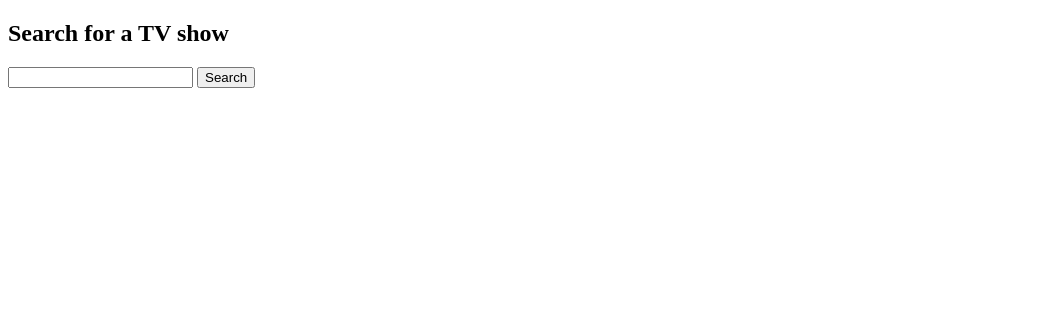
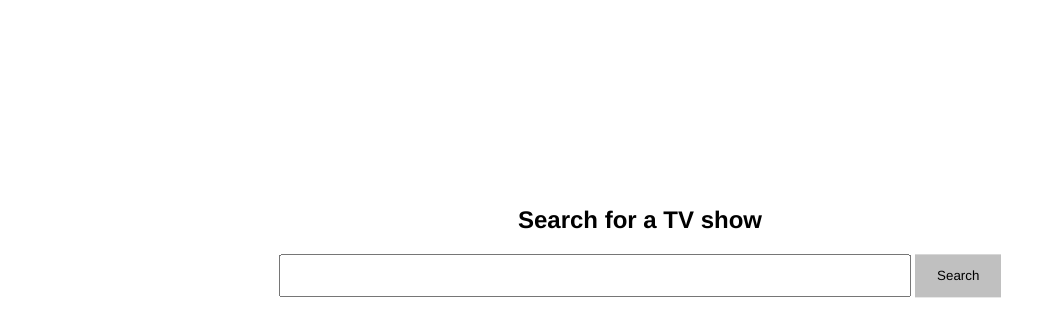
Before and after one commit to mtilbury/imdb-graph, a plain HTML site: page index.html in a window 1280 px wide. Shown: the whole page, without its empty margins (0-1056 px from the left). Drawn offline with nearby package versions, Linux system fonts and the light colour scheme.

Commit message:
Improved style of search page

```diff
--- a/index.html
+++ b/index.html
@@ -10,10 +10,14 @@
     </head>
 
     <body>
-        <h2>Search for a TV show</h2>
-        <form onsubmit="return false">
-            <input id="input" type="text" name="show">
-            <input id="submit" type="submit" value="Search" onclick="searchShow()">
-        </form>
+        <div id="outer">
+        <div id="content">
+            <h2>Search for a TV show</h2>
+            <form onsubmit="return false">
+                <input id="input" type="text" name="show">
+                <input id="submit" type="submit" value="Search" onclick="searchShow()">
+            </form>
+        </div>
+        </div>
     </body>
 </html>
--- a/style.css
+++ b/style.css
@@ -0,0 +1,40 @@
+* {
+    font-family: Helvetica, sans-serif;
+}
+
+form {
+    text-align: center;
+}
+
+h2 {
+    text-align: center;
+}
+
+div#outer {
+    /* Helps in centering content vertically */
+    position: relative;
+    height: 100vh;
+}
+
+div#content {
+    /* Centers content vertically */
+    width: 100%;
+    position: absolute;
+    top: 50%;
+    transform: translateY(-200%);
+}
+
+/* Style for input field and search button */
+input[type=text] {
+    width: 50%;
+    padding: 12px 20px;
+    box-sizing: border-box;
+}
+
+input[type=submit] {
+    padding:14px 22px;
+    box-sizing: border-box;
+    background-color: rgb(192, 192, 192);
+    text-decoration: none;
+    border: none;
+}
```
